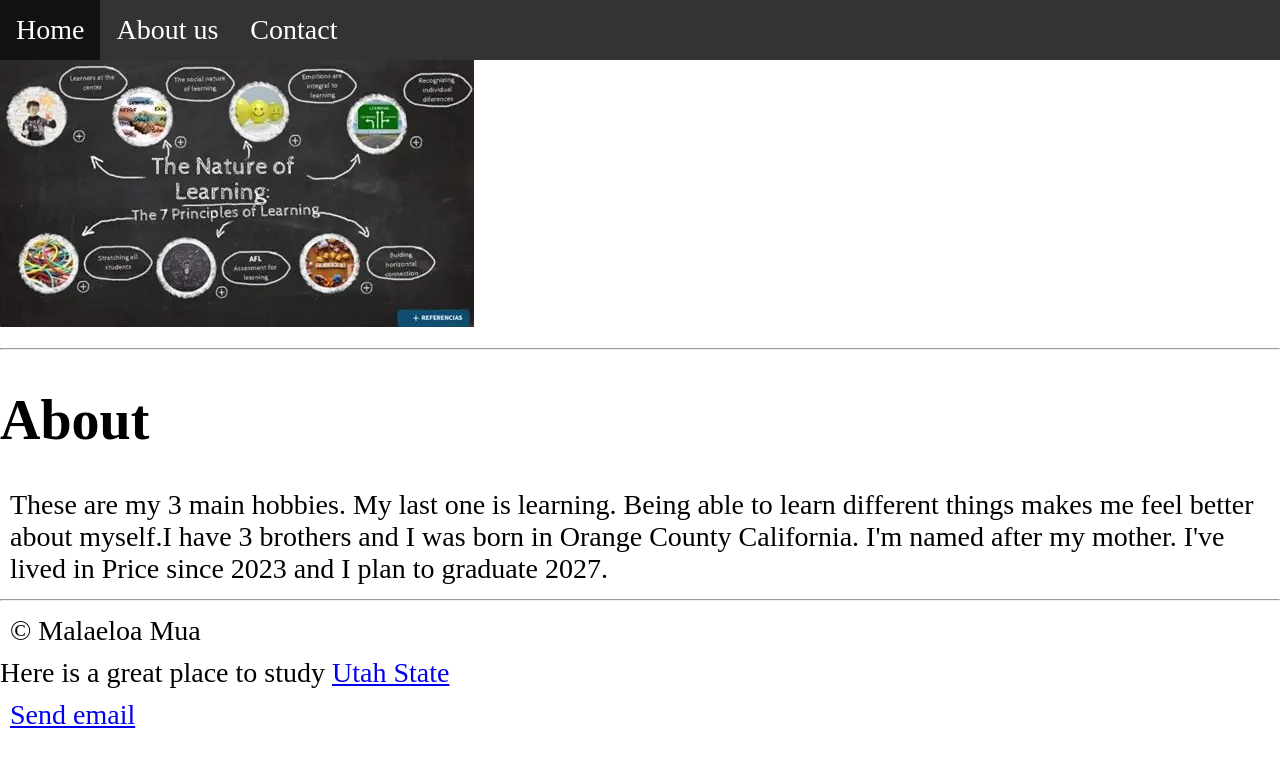
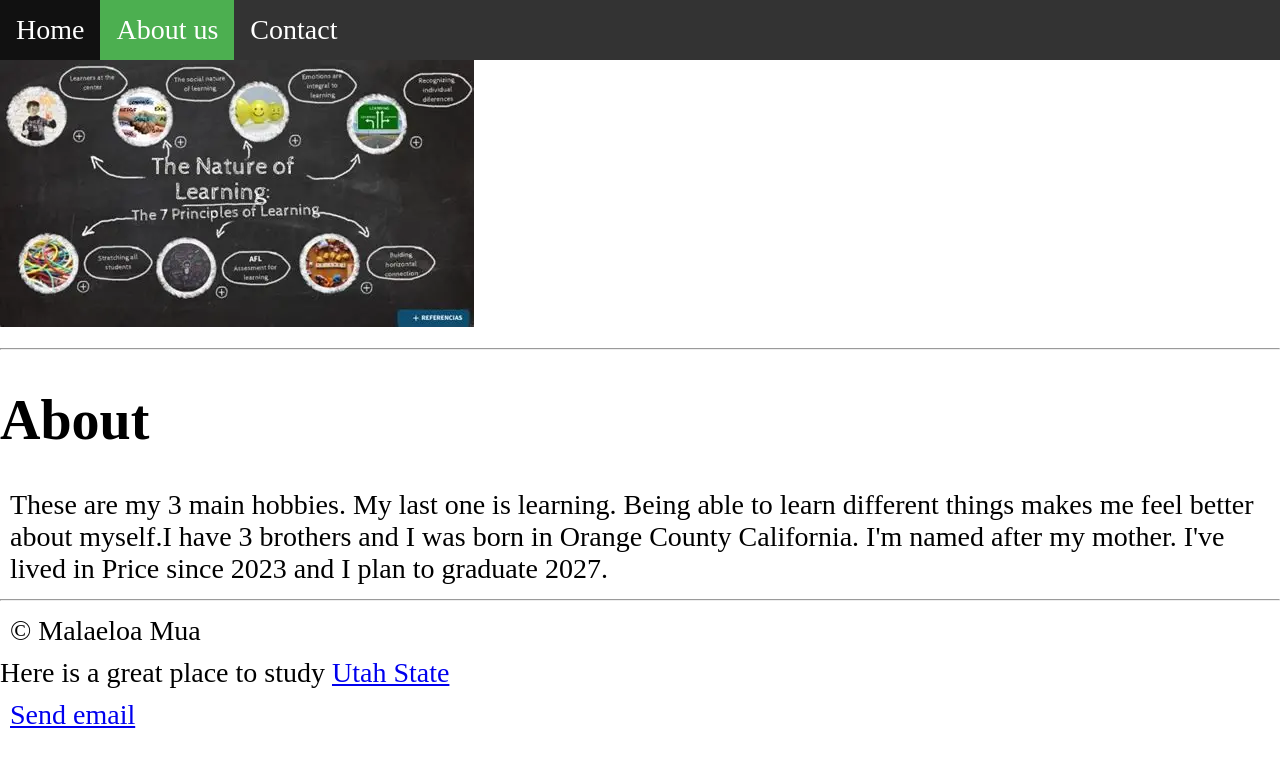
Before and after one commit to mmaki01/project1, a plain HTML site: page about.html in a window 1280 px wide. Drawn offline with Linux system fonts and the light colour scheme.

Commit message:
Highlight active link for 'About us' page

```diff
--- a/about.html
+++ b/about.html
@@ -8,7 +8,7 @@
 
 <ul>
 <li><a href="index.html">Home</li></a>
-<li><a href="about.html">About us</li></a>
+<li><a class="active" href="about.html">About us</li></a>
 <li><a href="contact.html">Contact</li></a>
 </ul>
 <img src="images/learning.webp" alt="Banner image">
```
